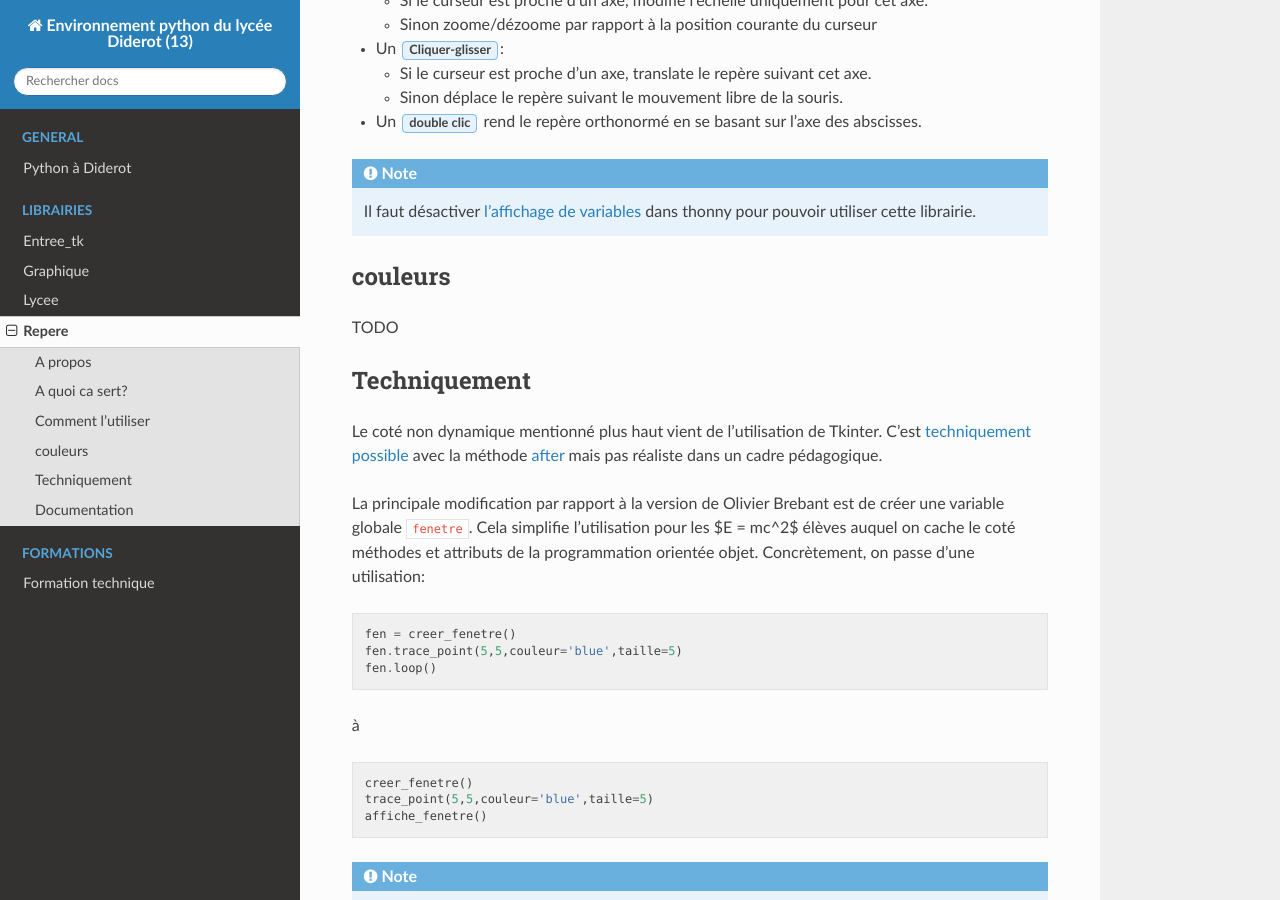
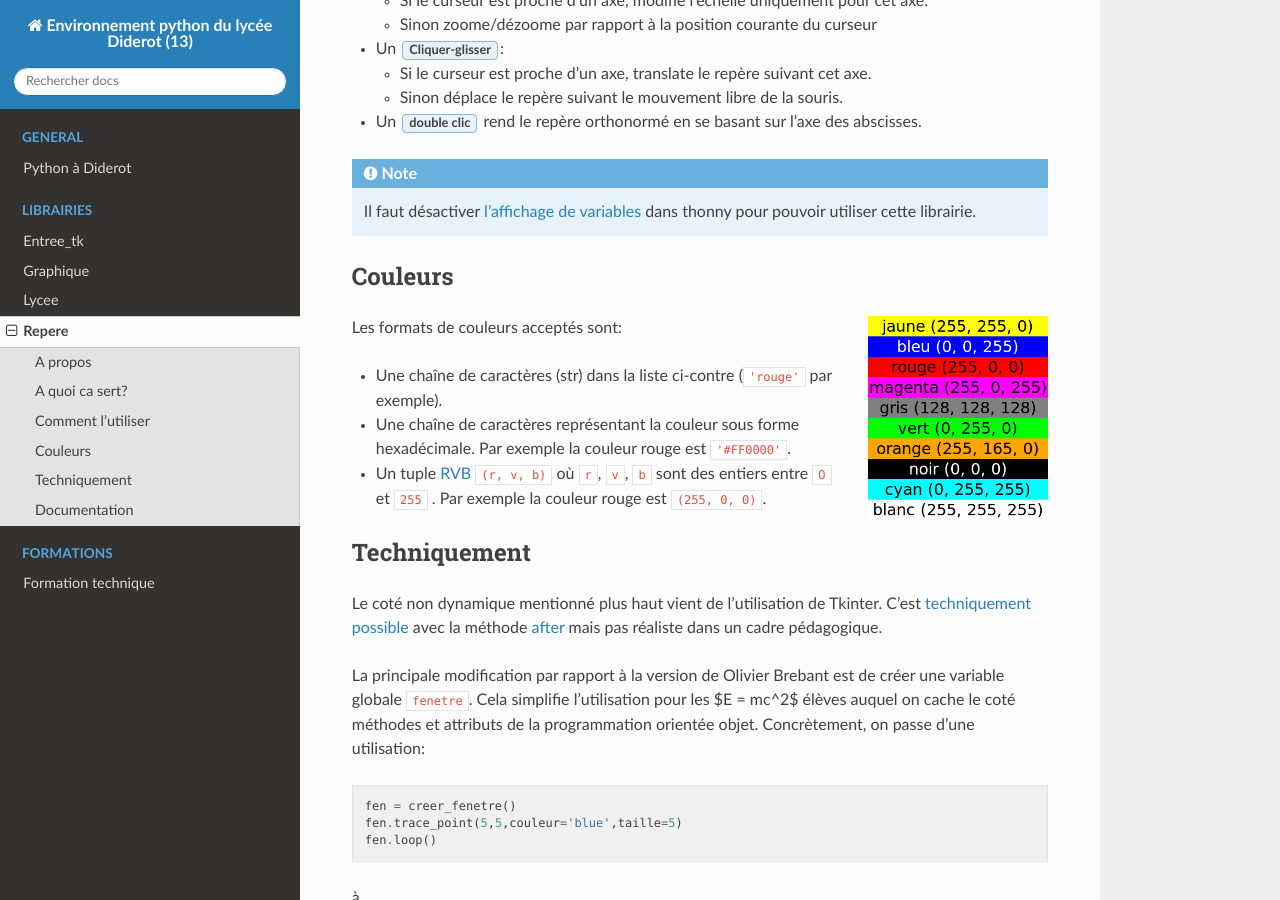
Before and after one commit to Pydiderot/pydiderotIDE, a Sphinx documentation site: the page built from docs/librairies/repere.md, in a window 1280 px wide and 900 px high, scrolled down 1040 px. Built offline with Sphinx 7.4.7 and the Read the Docs theme 2.0.0, drawn with Linux system fonts in a browser that asks for light colours.

Commit message:
documente couleurs et organise testlib

```diff
--- /dev/null
+++ b/docs/couleurs.md
@@ -0,0 +1,7 @@
+.. image:: /source/_static/couleurs.png
+  :align: right
+  :width: 180px
+Les formats de couleurs acceptés sont:
+- Une chaîne de caractères (str) dans la liste ci-contre (`'rouge'` par exemple).
+- Une chaîne de caractères représentant la couleur sous forme hexadécimale. Par exemple la couleur rouge est `'#FF0000'`.
+- Un tuple [RVB](https://fr.wikipedia.org/wiki/Rouge_vert_bleu) `(r, v, b)` où `r`, `v`, `b` sont des entiers entre `O` et `255` . Par exemple la couleur rouge est `(255, 0, 0)`.
--- a/docs/librairies/repere.md
+++ b/docs/librairies/repere.md
@@ -44,8 +44,8 @@ On peut agir sur le repère grâce à la souris:
 .. note::
     Il faut désactiver `l'affichage de variables </#affichage-des-variables>`_  dans thonny pour pouvoir utiliser cette librairie.
 
-## couleurs
-TODO
+## Couleurs
+.. mdinclude:: ../couleurs.md
 
 
 ## Techniquement
```
Also changed, not shown: docs/librairies/graphique.md (+2 -2 lines), docs/source/_static/couleurs.png (added), 1 other file.
